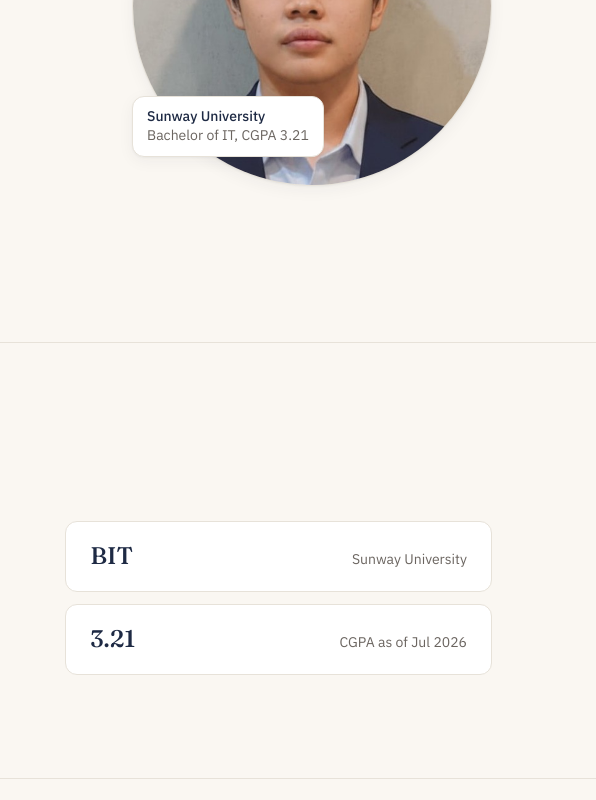
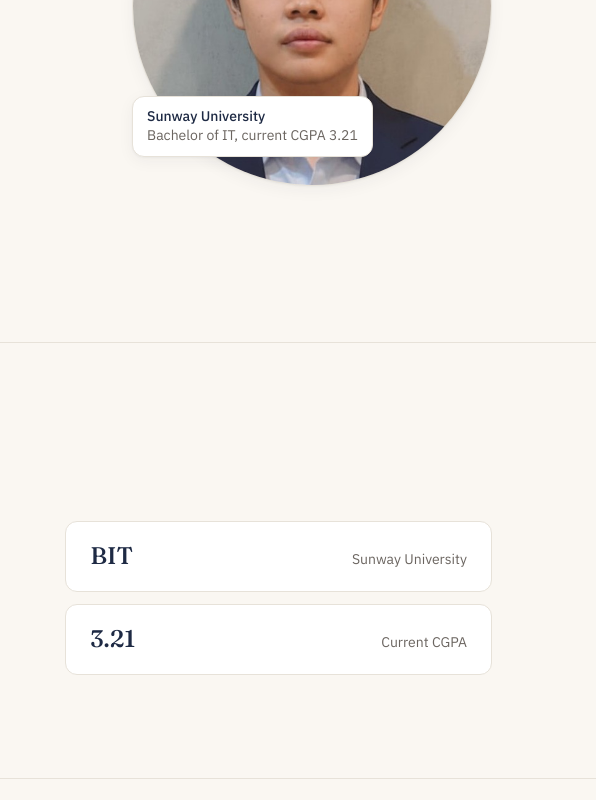
Before and after one commit to kcm2204/KCM-Portfolio-Website, a plain HTML site: page index.html in a window 1280 px wide. Shown: the part 380-1180 px from the top of the page, 684-1280 px from the left. Drawn offline with Linux system fonts and the light colour scheme.

Commit message:
Show current CGPA and Sep 2024 – Present
Co-Authored-By: Claude Opus 5.5 <noreply@anthropic.com>

```diff
--- a/index.html
+++ b/index.html
@@ -410,7 +410,7 @@
       </div>
       <figure class="portrait" style="margin:0">
         <img src="assets/headshot.jpg" alt="Portrait of Kan Char Ming" width="580" height="580">
-        <figcaption><strong>Sunway University</strong><span class="muted">Bachelor of IT, CGPA 3.21</span></figcaption>
+        <figcaption><strong>Sunway University</strong><span class="muted">Bachelor of IT, current CGPA 3.21</span></figcaption>
       </figure>
     </div>
   </section>
@@ -422,7 +422,7 @@
         <p class="about-text reveal">I'm an IT student at Sunway University with hands-on programming and web development experience across PHP, JavaScript, Java, Python and Scala. I'm comfortable building, debugging and solving problems on projects and assignments, and I'm eager to grow these skills through internships and real-world work.</p>
         <div class="stats reveal">
           <div class="stat"><span class="stat-value">BIT</span><span class="stat-label">Sunway University</span></div>
-          <div class="stat"><span class="stat-value">3.21</span><span class="stat-label">CGPA as of Jul 2026</span></div>
+          <div class="stat"><span class="stat-value">3.21</span><span class="stat-label">Current CGPA</span></div>
         </div>
       </div>
     </div>
@@ -550,7 +550,7 @@
         <ol class="line-list navy" style="margin:0">
           <li class="stop reveal">
             <div class="stop-card">
-              <div class="stop-top"><span class="mono muted">Sep 2024 – 2027</span><span class="mono" style="color:var(--gold-text)">CGPA 3.21 (Jul 2026)</span></div>
+              <div class="stop-top"><span class="mono muted">Sep 2024 – Present</span><span class="mono" style="color:var(--gold-text)">Current CGPA 3.21</span></div>
               <h3>Sunway University</h3>
               <p class="stop-sub">Bachelor of Information Technology</p>
             </div>
```
Also changed, not shown: 1 other file.
